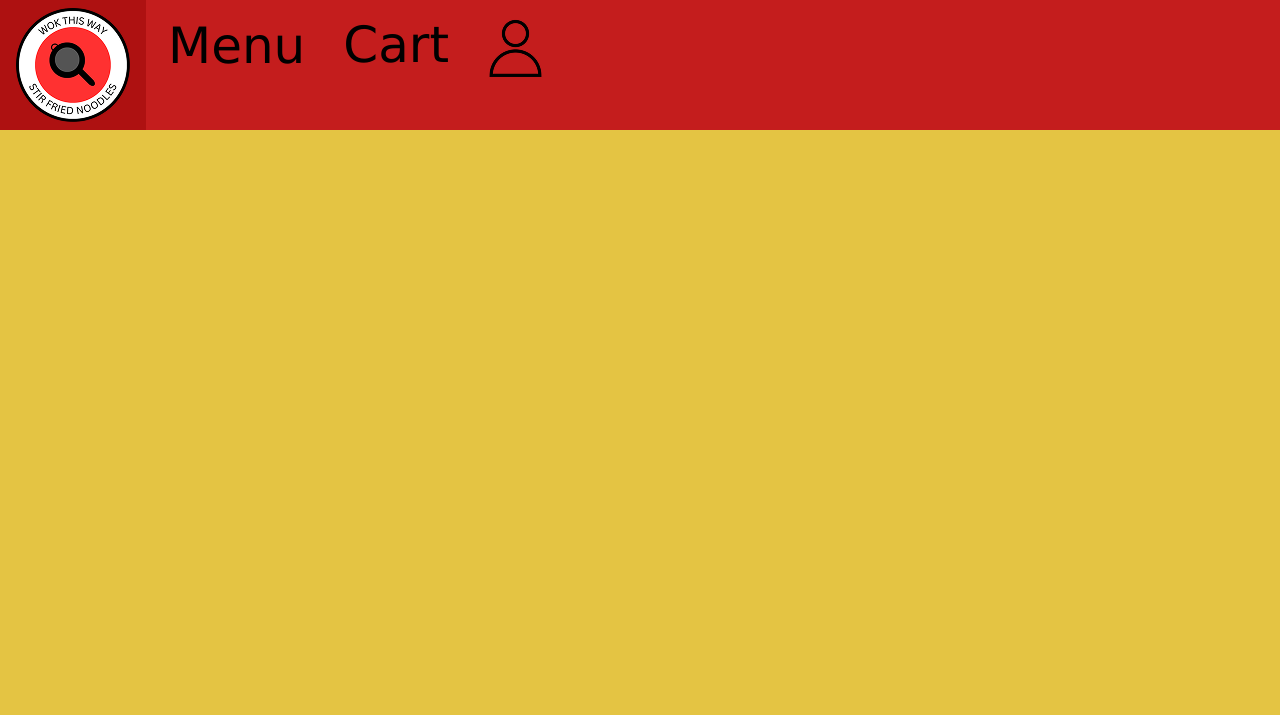
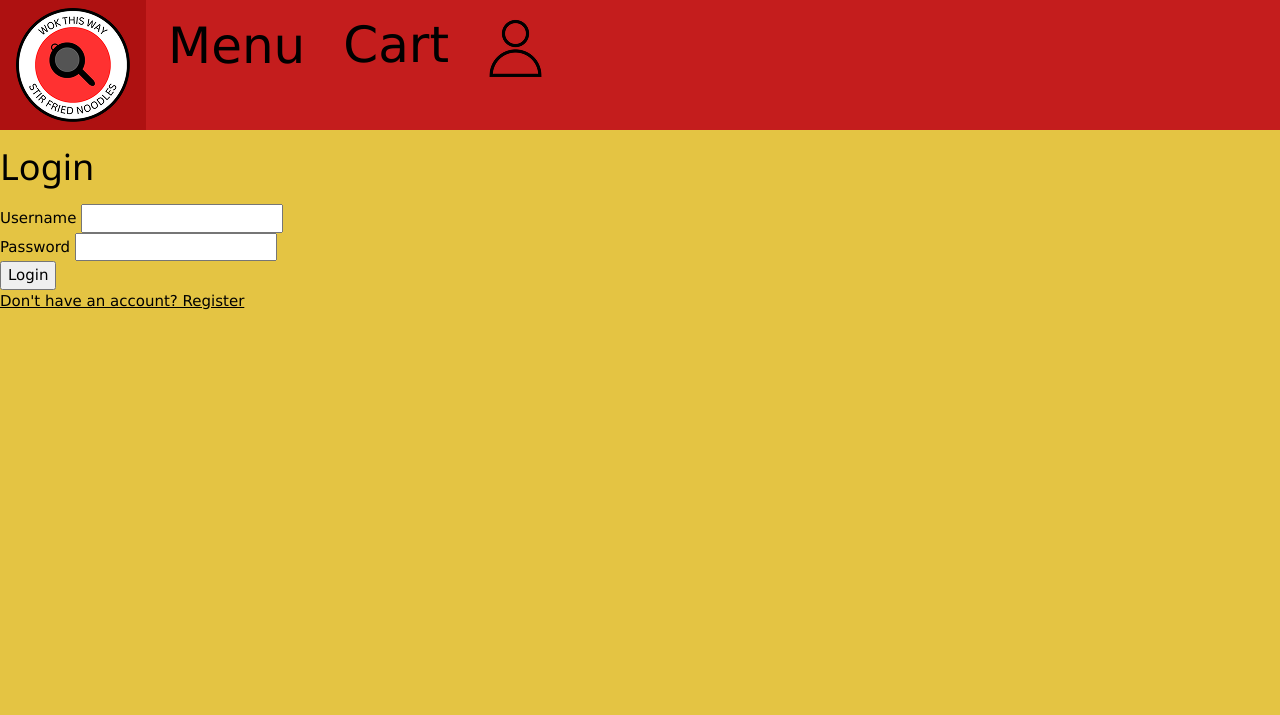
Before and after one commit to leonqiann/level2assessment, a Flask app: page /login in a window 1280 px wide. Shown: the top 715 px of the page. Run offline with Flask 3, Linux system fonts and the light colour scheme.

Commit message:
added sign up and login pages, still need to get login page working

```diff
--- a/app.py
+++ b/app.py
@@ -1,12 +1,14 @@
 
 import sqlite3
-from flask import Flask, g, render_template
+from flask import Flask, g, render_template, session, flash, redirect, request
 from werkzeug.security import generate_password_hash, check_password_hash
+
 
 # Database file location
 DATABASE = "wokthiswayimproved.db"
 
 app = Flask(__name__)
+app.config['SECRET_KEY'] = "key123"
 
 
 # =============================================================================
@@ -90,12 +92,22 @@ def orderside():
     return render_template("orderside.html", results=results)
 
 
-@app.route("/signup")
+@app.route('/signup', methods=["GET", "POST"])
 def signup():
-    # Fetch sides data for signup view
-    sql = "SELECT side_name, side_image FROM sides "
-    results = query_db(sql)
-    return render_template("signup.html", results=results)
+    ''' # Route for signup page'''
+    if request.method == "POST":
+        # add username & password to db
+        username = request.form['username']
+        password = request.form['password']
+        address = request.form['address']
+        # hash with hash thingy
+        hashed_password = generate_password_hash(password)
+        # put into db
+        sql = "INSERT INTO customer (username,password,address) VALUES (?,?,?)"
+        query_db(sql, (username, hashed_password, address))
+        flash("Sign Up Successful", "success")
+        return redirect("/login")
+    return render_template('signup.html')
 
 
 @app.route("/cart")
@@ -104,10 +116,33 @@ def cart():
     return render_template("cart.html")
 
 
-@app.route("/login")
+@app.route('/login', methods=["GET", "POST"])
 def login():
-    # Render user login page
-    return render_template("login.html")
+    '''Route for login Page'''
+    # if the user posts a username and password
+    if request.method == "POST":
+        # get the username and password
+        username = request.form['username']
+        password = request.form['password']
+        # try to find this user in the database
+        sql = "SELECT * FROM customer WHERE username = ?"
+        user = query_db(sql=sql, args=(username,), one=True)
+        if user:
+            # we got a user!!
+            # check password matches-
+            if check_password_hash(user[2], password):
+                # we are logged in successfully
+                # Store the username in the session
+                session['user'] = user
+                flash("Logged in successfully", "success")
+                session['cart'] = []
+                return redirect("/menu")
+            flash("Password incorrect", "error")
+        else:
+            flash("Username does not exist", "error")
+    # render this template regardless of get/post
+    return render_template('login.html')
+
 
 
 @app.route("/about")
--- a/static/style.css
+++ b/static/style.css
@@ -214,6 +214,8 @@ body {
     position: relative;
     display: inline-block;
     vertical-align: middle;
+    width: max-content;
+    align-self: center;
 }
 
 .card-dropdown-content{
@@ -221,13 +223,18 @@ body {
     position: absolute;
     background-color:#C41D1D;
     overflow: hidden;
+    top: 100%;
+    left: 13%;
+    width: 75%;
+    min-height: 250%;
+    flex-direction: column;
 }
 
 .card-dropdown-content a{
     display: block;
     text-decoration: none;
     background-color: #C41D1D;
-    overflow: hidden;
+    width: 100%;
     font-size: x-large;
     text-align: center;
 }
--- a/templates/login.html
+++ b/templates/login.html
@@ -1 +1,21 @@
 {% extends "layout.html" %}
+{% block body %}
+<div class="login-container">
+    <h1>Login</h1>
+
+    <form action="/login" method="post" class="auth-form">
+        <div class="auth-form-group">
+            <label for="username">Username</label>
+            <input type="text" maxlength="25" name="username" class="auth-form-input" required>
+        </div>
+        <div class="auth-form-group">
+            <label for="password">Password</label>
+            <input type="password" name="password" class="auth-form-input" required>
+        </div>
+        <button type="submit" class="auth-form-button">Login</button>
+    </form>
+
+    <a href="/signup">Don't have an account? Register</a>
+</div>
+
+{% endblock %}
--- a/templates/ordertopping.html
+++ b/templates/ordertopping.html
@@ -11,8 +11,8 @@
         <div class="card-dropdown">
             <button type="button" class="card-dropbtn">Quantity</button>
             <div class="card-dropdown-content">
-               <button class="button-class">1</button>
-               <button class="button-class">2</button>
+               <button class="button-class">1</button><br>
+               <button class="button-class">2</button><br>
                <button class="button-class">3</button>
             </div>
         </div>
```
Also changed, not shown: templates/orderbase.html (+8 -1 lines), templates/orderside.html (+8 -1 lines), templates/signup.html (+21 -0 lines).
